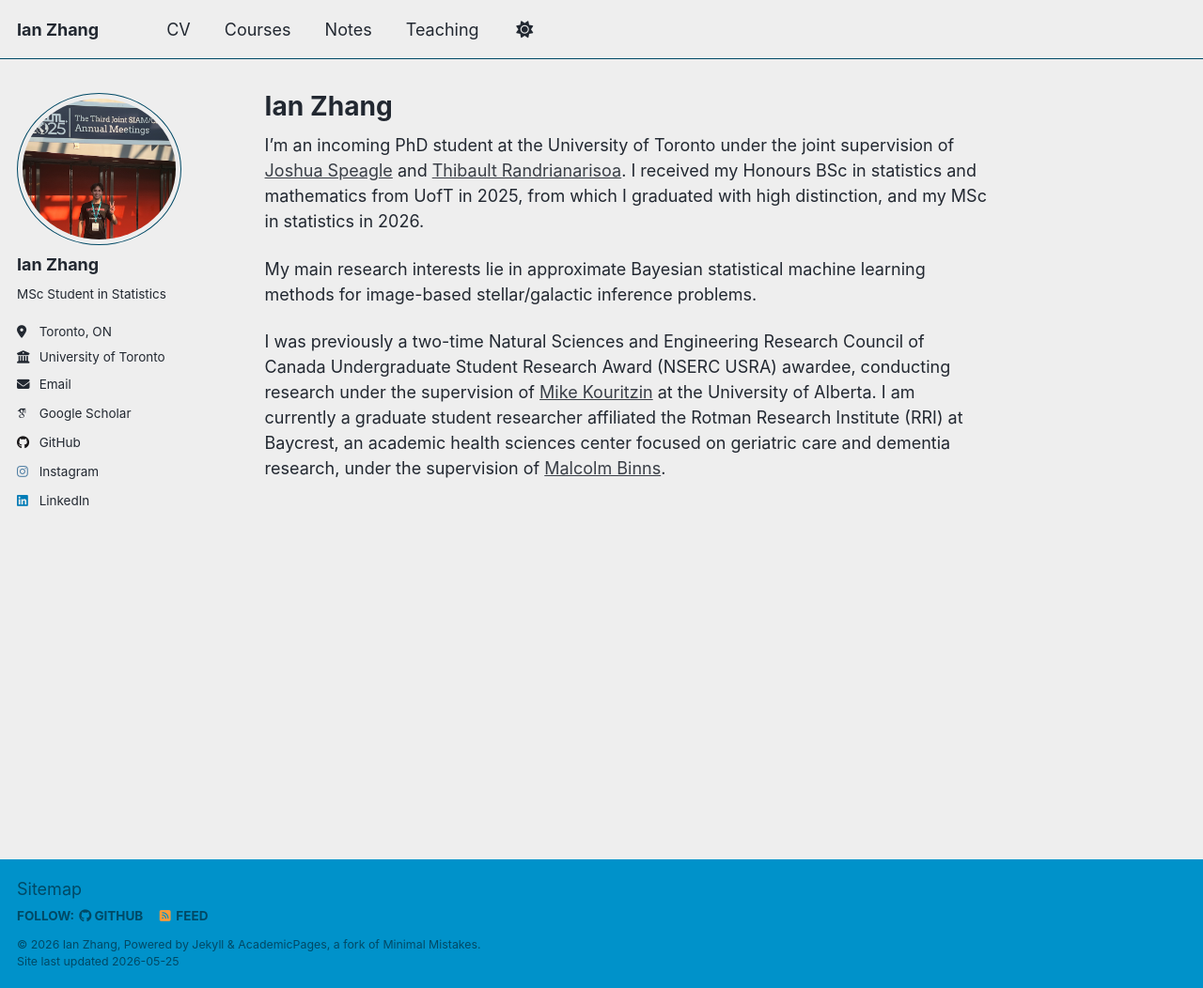
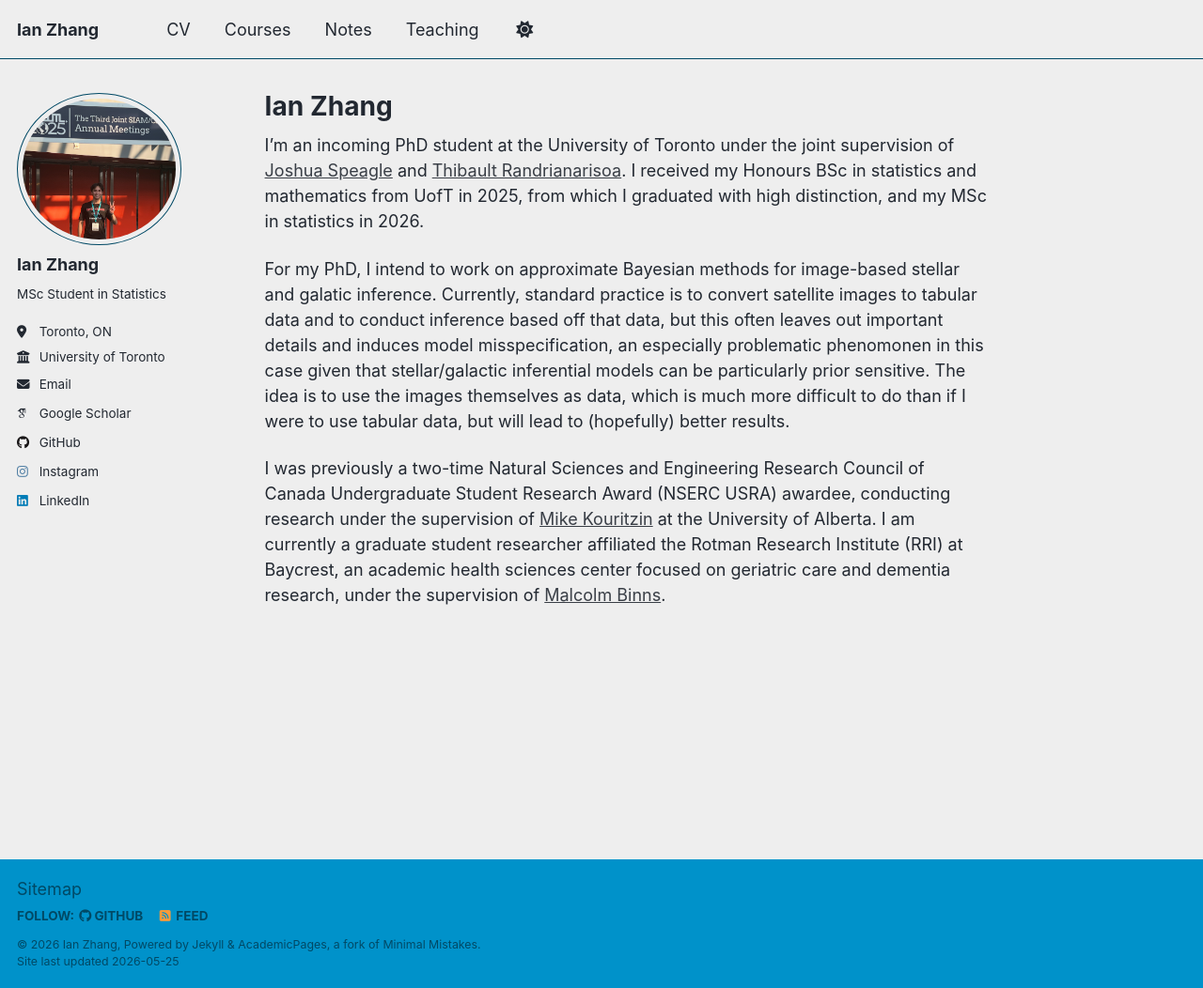
Before and after one commit to IanZhang42/ianwebsite, a Jekyll site: the page built from _pages/about.md, in a window 1280 px wide and 1052 px high. Shown: the whole window at 94% size. Built offline with Jekyll 4.4.1, drawn with Linux system fonts in a browser that asks for light colours; some web fonts are replaced; a script that is not in the unit is left out.

Commit message:
Update research interests in about.md
Revised research interests to clarify focus on approximate Bayesian methods for image-based stellar and galactic inference, emphasizing the use of images as data instead of tabular data.

```diff
--- a/_pages/about.md
+++ b/_pages/about.md
@@ -9,6 +9,6 @@ redirect_from:
 
 I'm an incoming PhD student at the University of Toronto under the joint supervision of [Joshua Speagle](https://joshspeagle.com/) and [Thibault Randrianarisoa](https://thibaultrandrianarisoa.netlify.app/). I received my Honours BSc in statistics and mathematics from UofT in 2025, from which I graduated with high distinction, and my MSc in statistics in 2026.
 
-My main research interests lie in approximate Bayesian statistical machine learning methods for image-based stellar/galactic inference problems.
+For my PhD, I intend to work on approximate Bayesian methods for image-based stellar and galatic inference. Currently, standard practice is to convert satellite images to tabular data and to conduct inference based off that data, but this often leaves out important details and induces model misspecification, an especially problematic phenomonen in this case given that stellar/galactic inferential models can be particularly prior sensitive. The idea is to use the images themselves as data, which is much more difficult to do than if I were to use tabular data, but will lead to (hopefully) better results.
 
 I was previously a two-time Natural Sciences and Engineering Research Council of Canada Undergraduate Student Research Award (NSERC USRA) awardee, conducting research under the supervision of [Mike Kouritzin](https://www.math.ualberta.ca/~mkouritz/Kouritzin_M.html) at the University of Alberta. I am currently a graduate student researcher affiliated the Rotman Research Institute (RRI) at Baycrest, an academic health sciences center focused on geriatric care and dementia research, under the supervision of [Malcolm Binns](https://www.dlsph.utoronto.ca/faculty-profile/binns-malcolm/).
```
